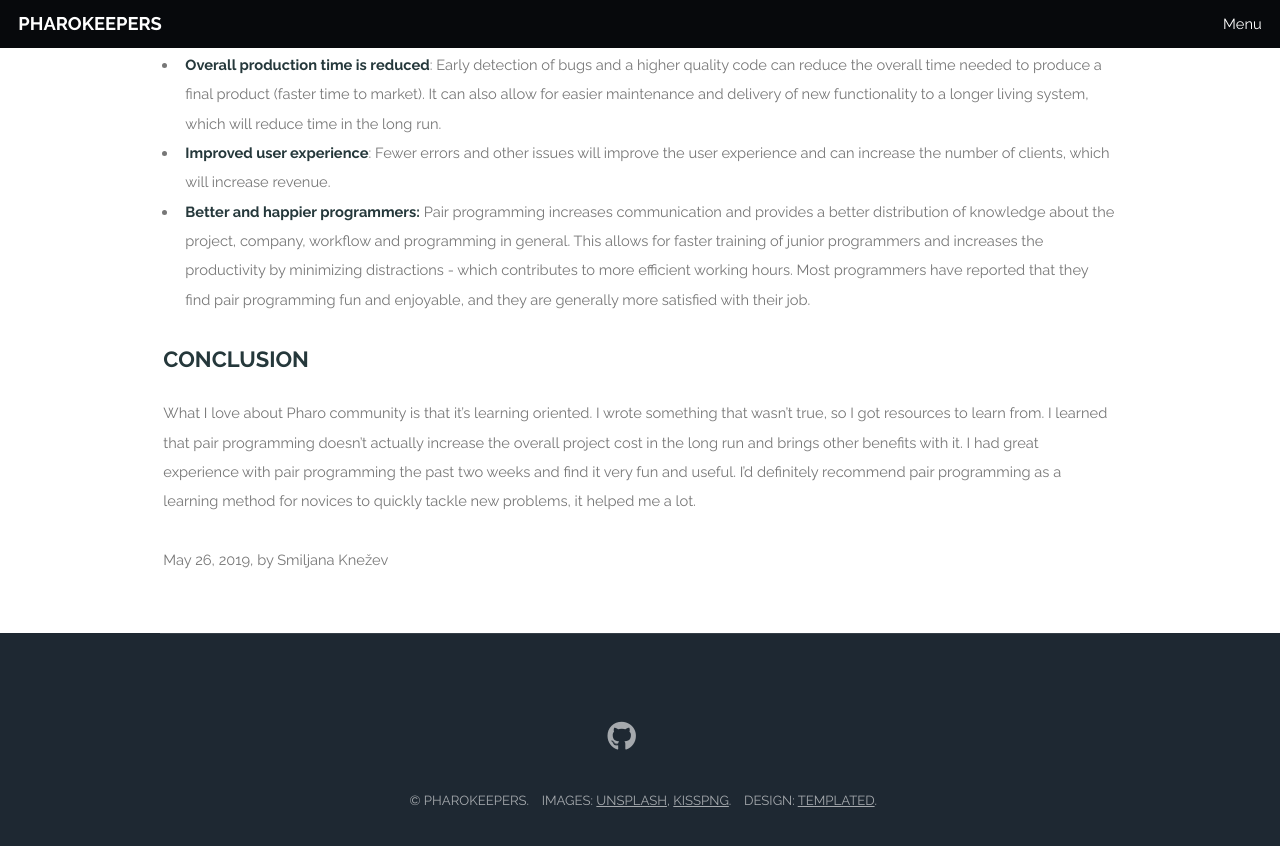
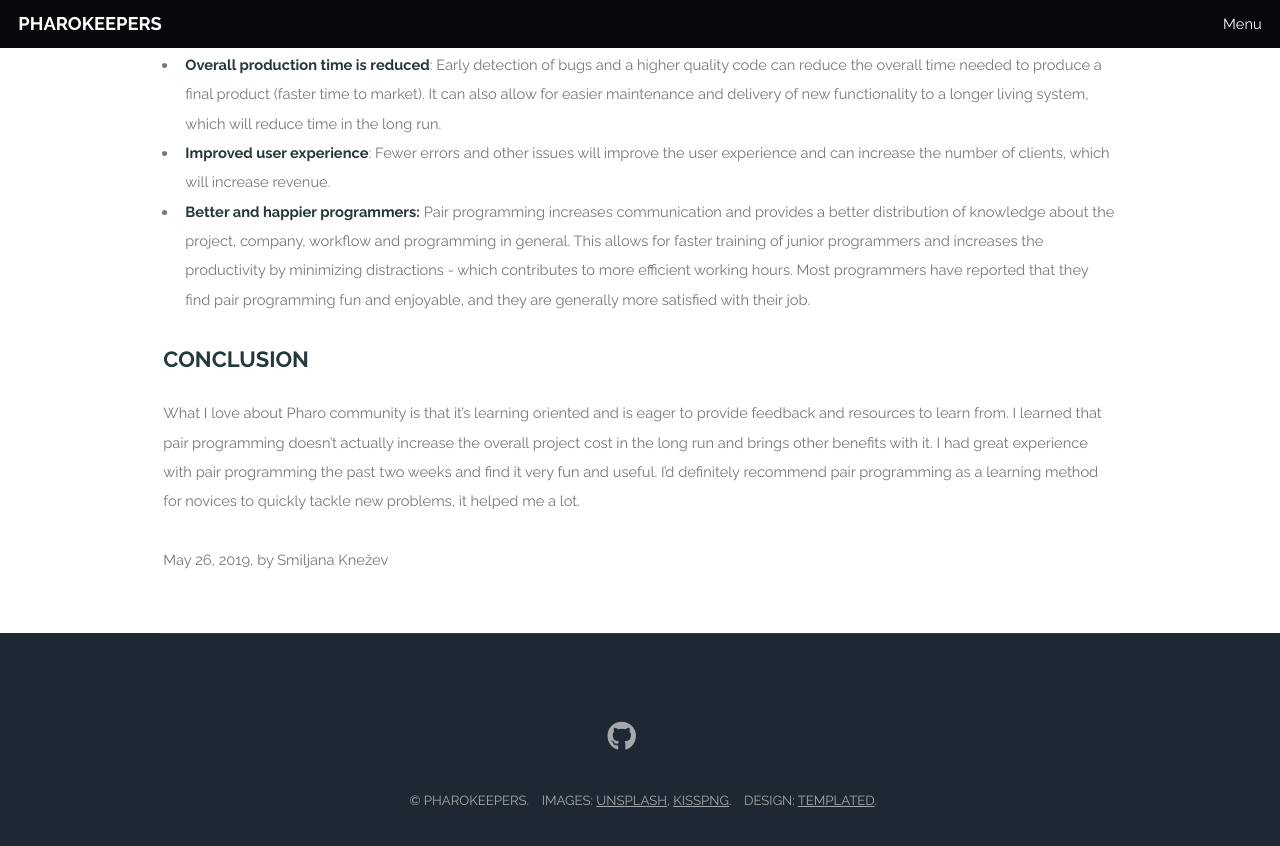
Before and after one commit to Pharokeepers/pharokeepers.github.io, a Jekyll site: the page built from _posts/2019-05-26-Smiljana-Week3-PairProg2.markdown, in a window 1280 px wide and 900 px high, scrolled down 1026 px. Shown: the top 846 px of the window. Built offline with Jekyll 4.4.1, drawn with Linux system fonts in a browser that asks for light colours; comment, search, counter and statistics services are not loaded; some of the changed text lies outside the part shown.

Commit message:
edit blog post a bit

```diff
--- a/_posts/2019-05-26-Smiljana-Week3-PairProg2.markdown
+++ b/_posts/2019-05-26-Smiljana-Week3-PairProg2.markdown
@@ -31,4 +31,4 @@ In my previous post I only listed some of the advantages of pair programming ove
 
 ## Conclusion
 
-What I love about Pharo community is that it's learning oriented. I wrote something that wasn't true, so I got resources to learn from. I learned that pair programming doesn't actually increase the overall project cost in the long run and brings other benefits with it. I had great experience with pair programming the past two weeks  and find it very fun and useful.  I'd definitely  recommend pair programming as a learning method for novices to quickly tackle new problems, it helped me a lot.
+What I love about Pharo community is that it's learning oriented and is eager to provide feedback and resources to learn from. I learned that pair programming doesn't actually increase the overall project cost in the long run and brings other benefits with it. I had great experience with pair programming the past two weeks  and find it very fun and useful.  I'd definitely  recommend pair programming as a learning method for novices to quickly tackle new problems, it helped me a lot.
```
Also changed, not shown: other parts of _posts/2019-05-26-Smiljana-Week3-PairProg2.markdown (+1 -1 lines).
